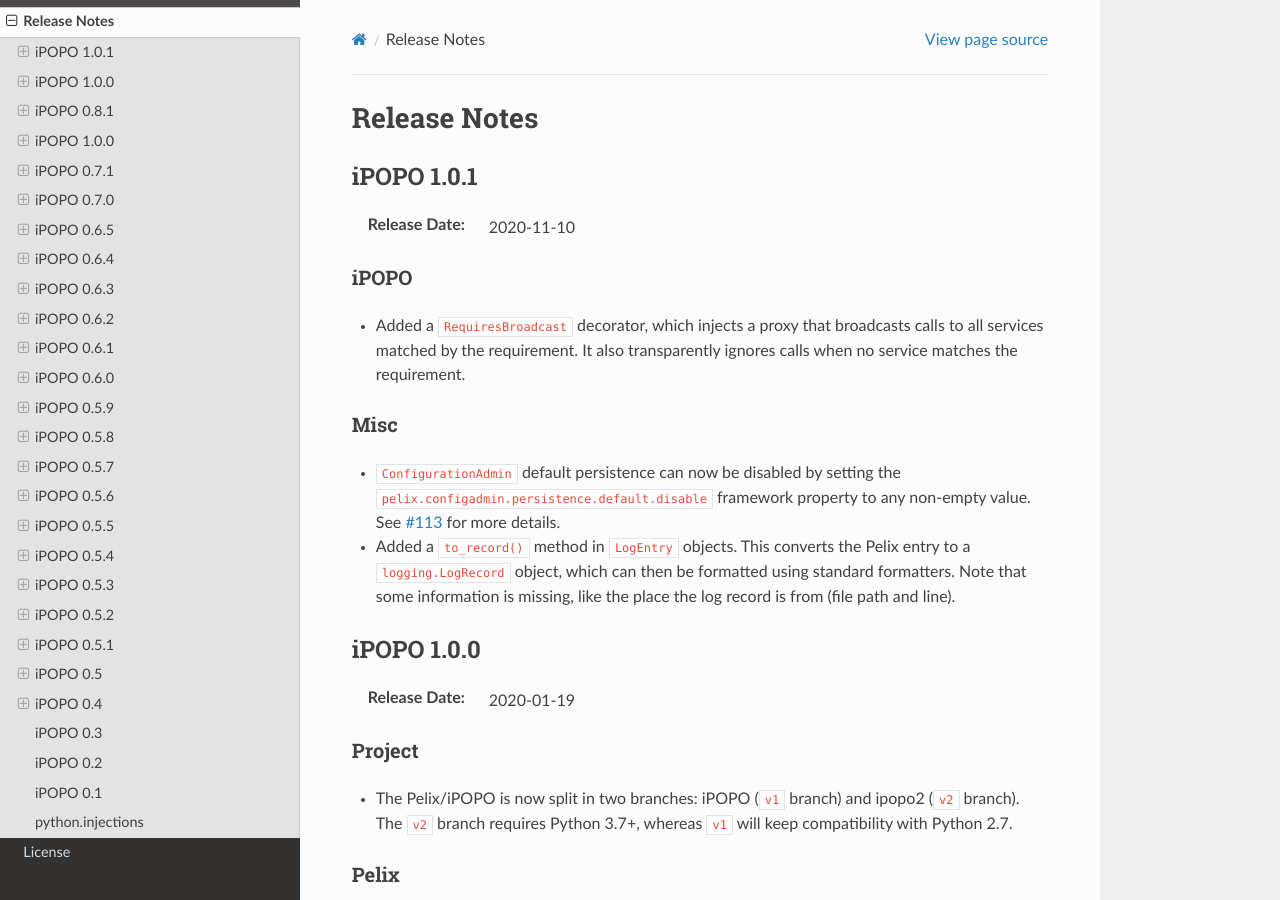
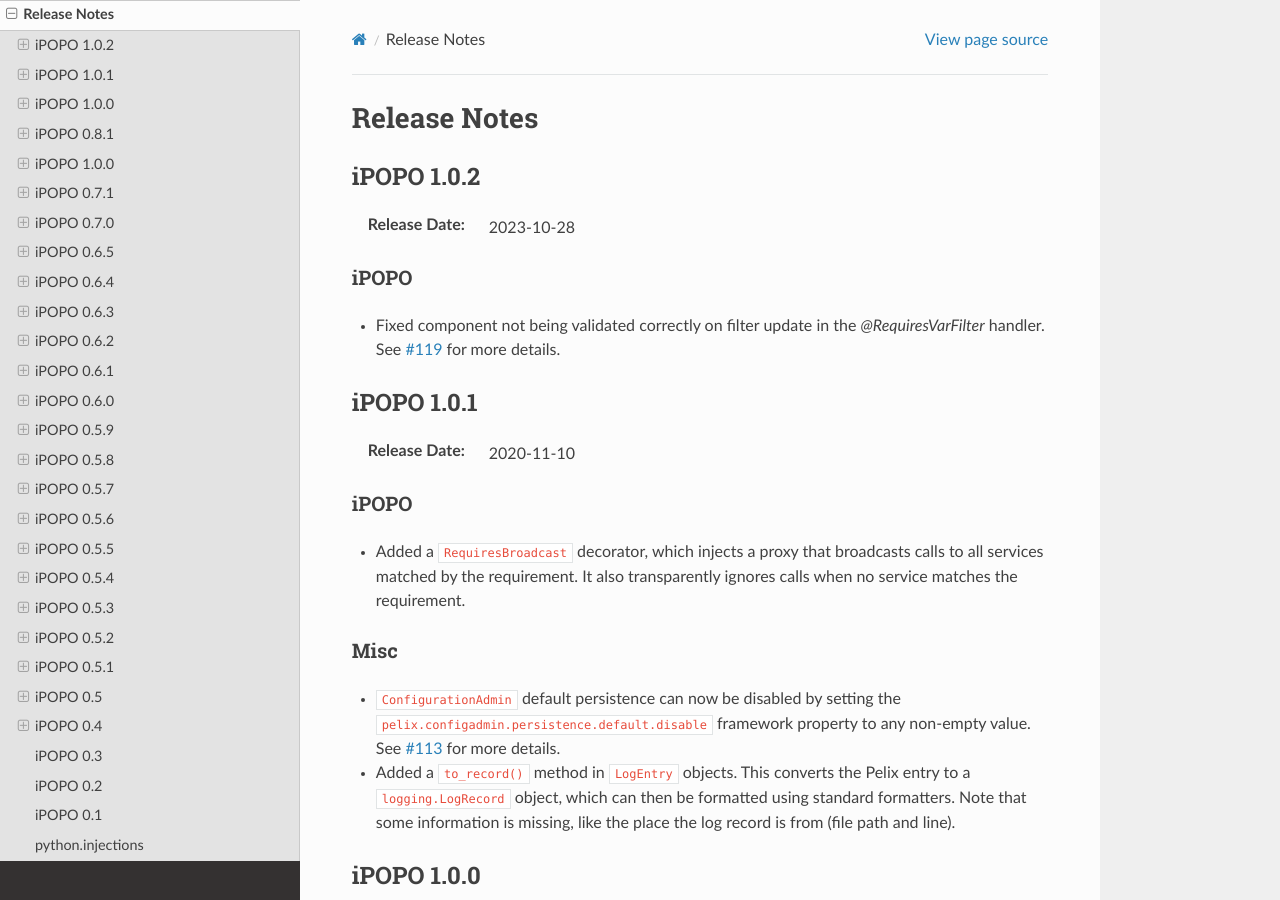
Before and after one commit to tcalmant/ipopo, a Sphinx documentation site: the page built from docs/changelog.rst, in a window 1280 px wide and 900 px high. Built offline with Sphinx 7.4.7 and the Read the Docs theme 2.0.0, drawn with Linux system fonts in a browser that asks for light colours; pages that are not in the unit, such as notebooks, are missing from menus.

Commit message:
Updated changelog in documentation

```diff
--- a/docs/changelog.rst
+++ b/docs/changelog.rst
@@ -2,6 +2,18 @@
 
 Release Notes
 #############
+
+iPOPO 1.0.2
+===========
+
+:Release Date: 2023-10-28
+
+iPOPO
+-----
+
+* Fixed component not being validated correctly on filter update in the
+  `@RequiresVarFilter` handler.
+  See `#119 <https://github.com/tcalmant/ipopo/issues/113>`_  for more details.
 
 iPOPO 1.0.1
 ===========
```
